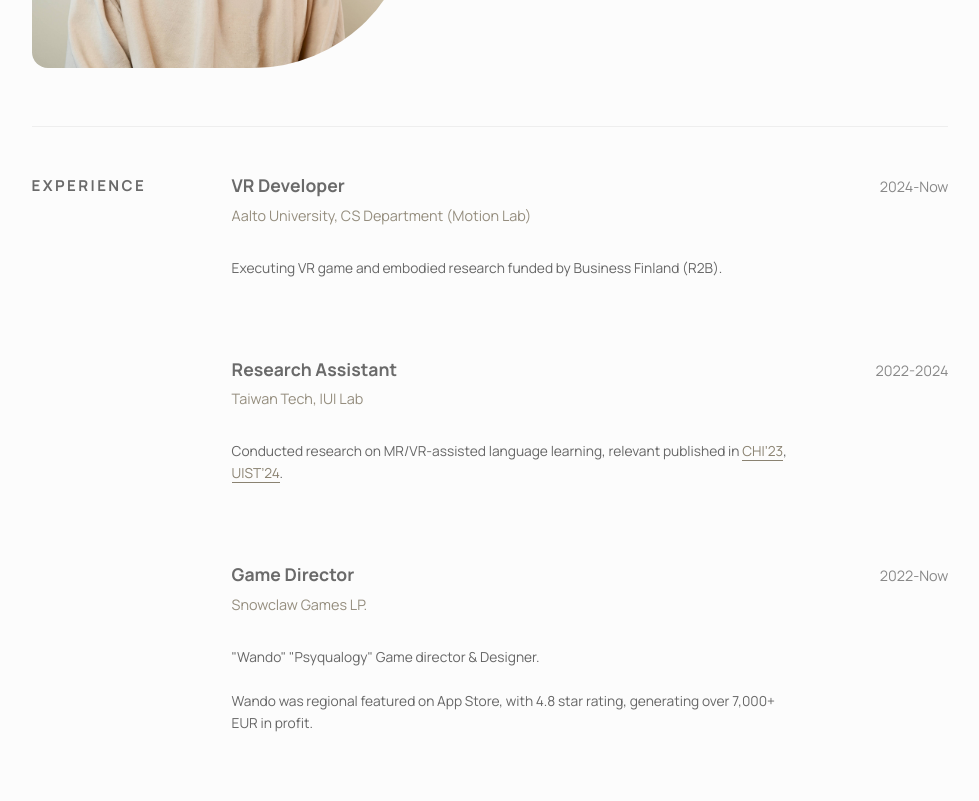
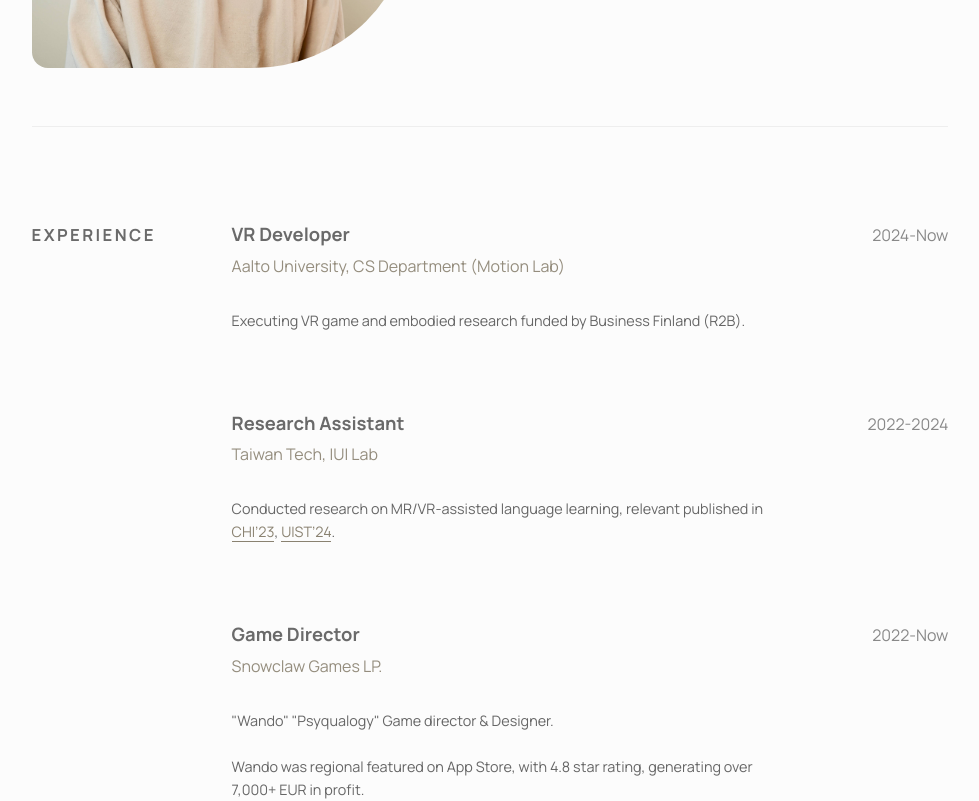
Before and after one commit to YuJungLiu/Webiste_2026_React, a React (Vite) app: page /about in a window 1280 px wide. Shown: the part 560-1361 px from the top of the page, without its empty margins (150-1129 px from the left). Built offline with nearby package versions, Linux system fonts and the light colour scheme.

Commit message:
hover_Project

```diff
--- a/src/components/ProjectCard.css
+++ b/src/components/ProjectCard.css
@@ -30,6 +30,11 @@
     display: block;
     /* 加入過渡動畫效果 */
     transition: transform 0.6s cubic-bezier(0.25, 0.46, 0.45, 0.94), opacity 0.6s ease;
+}
+
+.project-item:hover img {
+    transform: scale(1.05) ; /* 放大 5% */
+    opacity: 0.9;           /* 稍微變暗/透，增加互動感 */
 }
 
 
--- a/src/pages/About.css
+++ b/src/pages/About.css
@@ -150,12 +150,12 @@
   display: flex;
   /* margin-bottom: 2rem; */
   border-top: 0.0625rem solid #eee;
-  padding-top: 2rem;
+  padding-top: 5rem;
 }
 
 .row-title {
   flex: 0 0 12.5rem;
-  font-size: calc(0.7rem + 0.3vw);
+  font-size: calc(0.8rem + 0.3vw);
   font-weight: 800;
   text-transform: uppercase;
   letter-spacing: 0.15rem;
@@ -191,14 +191,14 @@
 }
 
 .item-company {
-  font-size: 0.9rem;
+  font-size: 1rem;
   font-weight: 500;
   color: #8a8271; /* 這裡換成你喜歡的顏色，例如藍色或主視覺色 */
   opacity: 0.9;
 }
 
 .item-title {
-  font-size: 1.1rem;
+  font-size: 1.15rem;
   font-weight: 700;
   line-height: 1.2;
   color: #6a6a6a;
@@ -208,14 +208,14 @@
 
 .item-year {
   color: #888;
-  font-size: 0.9rem;
+  font-size: 1rem;
   font-weight: 500;
   white-space: nowrap;
-  text-align: left;
+  text-align: right;
 }
 
 .item-desc {
-  font-size: 0.86rem;
+  font-size: 0.9rem;
   color: #666;
   max-width: 35rem;
   line-height: 1.6;
@@ -235,6 +235,11 @@
 
 /* --- 手機響應式 (Mobile Optimized) --- */
 @media (max-width: 768px) { /* 768px */
+
+  .resume-row {
+  padding-top: 2rem;
+}
+
   .about-wrapper {
     padding: 0 1.5rem 3.75rem 1.5rem;
     color: #4a4a4a;
```
